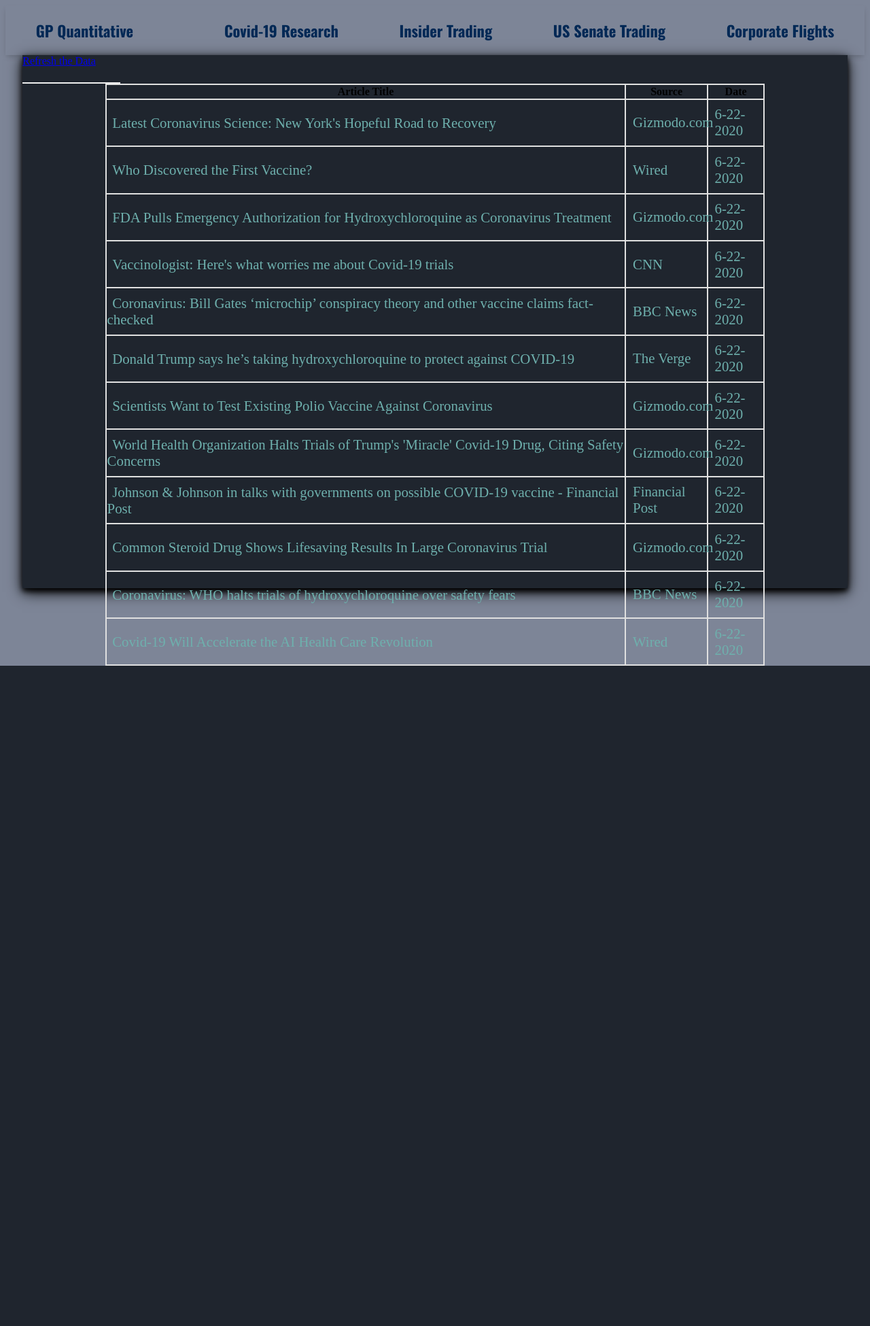
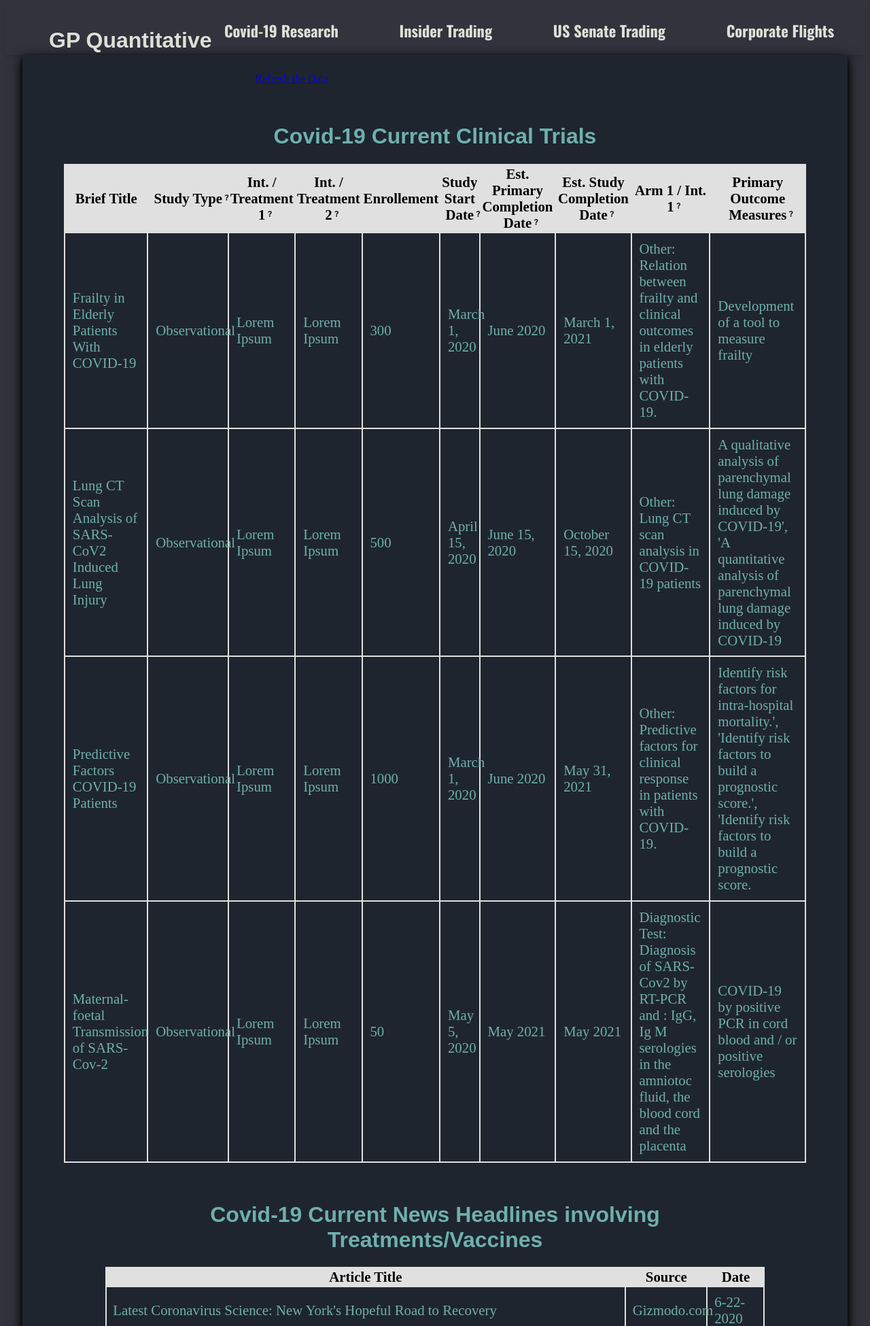
Before and after one commit to alexrpreston/GPQuants, a Django app: page /covidData/ in a window 1280 px wide. Shown: the top 1950 px of the page at 68% size. Before the commit the page ends 979 px from the top, so only its background shows below. Run offline with Django 3.2, Linux system fonts and the light colour scheme; data comes from the database, SQL or seed files in the repository; both versions use the stored data as it was after the commit.

Commit message:
Made both tables and added styles

```diff
--- a/covidData/models.py
+++ b/covidData/models.py
@@ -10,3 +10,23 @@ class covidHeadlines(models.Model):
 
     def __str__(self):
         return self.title
+
+class covidClinicalTrials(models.Model):
+    title = models.CharField(max_length=200)
+    briefSummary = models.TextField(null=True, blank=True)
+    detailedDesc = models.TextField(null=True, blank=True)
+    studyType = models.CharField(max_length=200)
+    studyPhase = models.CharField(max_length=200)
+    firstintervention = models.CharField(max_length=200)
+    secondintervention = models.CharField(max_length=200)
+    enrollment = models.CharField(max_length=200)
+    startDate = models.CharField(max_length=200)
+    primaryCompletionDate = models.CharField(max_length=200)
+    studyCompletionDate = models.CharField(max_length=200)
+    armfirstintervention = models.CharField(max_length=200)
+    armSecondintervention = models.CharField(max_length=200)
+    primaryOutcomeMes = models.TextField(null=True, blank=True)
+    secondaryOutcomeMes = models.TextField(null=True, blank=True)
+
+    def __str__(self):
+        return self.title
--- a/covidData/static/covidData/style.css
+++ b/covidData/static/covidData/style.css
@@ -1,12 +1,38 @@
 html{
-    background-color: #7D8597;
+    background-color: #32333D;
 }
+
+.companyHeader{
+  float:left;
+  margin-top: -5.5%;
+  font-family: 'Noto Sans JP', sans-serif;
+  font-size: 200%;
+  color: #DCE1D7;
+  text-align: center;
+  padding: .9em 2.0em;
+  text-decoration: none;
+}
+
+
+.covidTableHeader{
+  background-color: #E0E0E0;
+  font-size: 130%;
+}
+
+.tableHeaderName{
+  font-family: 'Noto Sans JP', sans-serif;
+  color: #6EB0AD;
+  text-align: center;
+  padding-top: 3%;
+}
+
 
 .outerbox{
     background-color: #1F252E;
     box-shadow: 0 4px 8px 0 rgba(0, 0, 0, 1), 0 6px 20px 0 rgba(0, 0, 0, 1);
     margin: 0% 2% .5% 2%;
-    height: 100%;
+    padding-bottom: 10%;
+    padding-top: 2%;
 }
 
 #navBar{
@@ -18,7 +44,7 @@ ul {
     margin: 0;
     padding: 0;
     overflow: hidden;
-    background-color: #7D8597;
+    background-color: #32333D;
     ;
   }
 
@@ -30,15 +56,13 @@ ul {
     font-family: 'Oswald', sans-serif;
     font-size: 140%;
     display: block;
-    color: #002855;
+    color: #DCE1D7;
     text-align: center;
     padding: .9em 2.0em;
     text-decoration: none;
   }
 
-  .content {
-    padding: 16px;
-  }
+
 
   /* The sticky class is added to the header with JS when it reaches its scroll position */
   .sticky {
@@ -59,8 +83,39 @@ ul {
 
   .covidNewsTable{
       width: 80%;
+      height: 60%;
       margin: auto;
   }
+
+.headerColumnTooltip{
+  position:absolute;
+  font-size: 60%;
+}
+
+.headerColumnTooltip .headerColumnTooltipText {
+  visibility: hidden;
+  width: 120px;
+  bottom: 100%;
+  left: 50%;
+  margin-left: -60px; /* Use half of the width (120/2 = 60), to center the tooltip */
+  background-color: black;
+  color: #fff;
+  text-align: center;
+  padding: 5px 0;
+  border-radius: 6px;
+
+  position: absolute;
+  z-index: 1;
+}
+
+.headerColumnTooltip:hover .headerColumnTooltipText {
+  visibility: visible;
+}
+
+.covidTrialsTable{
+  width: 90%;
+  margin: auto;
+}
   .rowData{
 
       font-size: 130%;
@@ -70,22 +125,19 @@ ul {
   }
 
   .collapsible {
+    margin: -10% 0%;
+    padding: 0% 0%;
+    color: #6EB0AD;
+    text-decoration: none;
     cursor: pointer;
-    border: none;
-    text-align: left;
-    outline: none;
-    font-size: 15px;
   }
 
-  /* Add a background color to the button if it is clicked on (add the .active class with JS), and when you move the mouse over it (hover) */
-  .active, .collapsible:hover {
-    background-color: #ccc;
-  }
+
 
   /* Style the collapsible content. Note: hidden by default */
   .content {
-    padding: 0 18px;
+
+    border-collapse: collapse;
+    color: #6EB0AD;
     display: none;
-    overflow: hidden;
-    background-color: #f1f1f1;
   }
--- a/covidData/templates/covidData/home.html
+++ b/covidData/templates/covidData/home.html
@@ -9,41 +9,76 @@
     <body>
         <div id="navBar">
             <ul>
-                <li><a href="#contact">Corporate Flights</a></li>
-                <li><a href="about.asp">US Senate Trading</a></li>
-                <li><a href="about.asp">Insider Trading</a></li>
-                <li><a href="news.asp">Covid-19 Research</a></li>
-                <li style="float:left;"><a href="#">GP Quantitative</a></li>
+                <li><a>Corporate Flights</a></li>
+                <li><a>US Senate Trading</a></li>
+                <li><a>Insider Trading</a></li>
+                <li><a>Covid-19 Research</a></li>
             </ul>
+            <h1 class="companyHeader">GP Quantitative</li>
         </div>
         <div class="outerbox">
             <a href="{% url 'scrape' %}">Refresh the Data</a>
 
+                <h1 class="tableHeaderName">Covid-19 Current Clinical Trials</h1>
+                <table class="covidTrialsTable">
+                  <tr>
+                    <th class="covidTableHeader">Brief Title<a class="headerColumnTooltip"><span class="headerColumnTooltipText">Lorem Ipsum</span></a></th>
+                    <!--<th class="covidTableHeader">Brief Summary<a class="headerColumnTooltip"><span class="headerColumnTooltipText">Lorem Ipsum</span></a></th>-->
+                    <th class="covidTableHeader">Study Type<a class="headerColumnTooltip">﹖<span class="headerColumnTooltipText">Lorem Ipsum</span></a></th>
+                    <th class="covidTableHeader">Int. / Treatment 1<a class="headerColumnTooltip">﹖<span class="headerColumnTooltipText">Lorem Ipsum</span></a></th>
+                    <th class="covidTableHeader">Int. / Treatment 2<a class="headerColumnTooltip">﹖<span class="headerColumnTooltipText">Lorem Ipsum</span></a></th>
+                    <th class="covidTableHeader">Enrollement<a class="headerColumnTooltip"><span class="headerColumnTooltipText">Lorem Ipsum</span></a></th>
+                    <th class="covidTableHeader">Study Start Date<a class="headerColumnTooltip">﹖<span class="headerColumnTooltipText">Lorem Ipsum</span></a></th>
+                    <th class="covidTableHeader">Est. Primary Completion Date<a class="headerColumnTooltip">﹖<span class="headerColumnTooltipText">Lorem Ipsum</span></a></th>
+                    <th class="covidTableHeader">Est. Study Completion Date<a class="headerColumnTooltip">﹖<span class="headerColumnTooltipText">Lorem Ipsum</span></a></th>
+                    <th class="covidTableHeader">Arm 1 / Int. 1<a class="headerColumnTooltip">﹖<span class="headerColumnTooltipText">Lorem Ipsum</span></a></th>
+                    <th class="covidTableHeader">Primary Outcome Measures<a class="headerColumnTooltip">﹖<span class="headerColumnTooltipText">Lorem Ipsum</span></a></th>
+                  </tr>
+                  {% for object in covidtrials %}
+                  <tr>
+                      <td class="rowData">{{ object.title }}</td>
+                      <!--<td class="rowData">{{ object.briefSummary }}</td>-->
+                      <td class="rowData">{{ object.studyType }}</td>
+                      <td class="rowData">Lorem Ipsum</td>
+                      <td class="rowData">Lorem Ipsum</td>
+                      <td class="rowData">{{ object.enrollment }}</td>
+                      <td class="rowData">{{ object.startDate }}</td>
+                      <td class="rowData">{{ object.primaryCompletionDate }}</td>
+                      <td class="rowData">{{ object.studyCompletionDate }}</td>
+                      <td class="rowData">{{ object.armfirstintervention }}</td>
+                      <td class="rowData">{{ object.primaryOutcomeMes }}</td>
+                  </tr>
 
-                    <div class="tooltip">
+                  {% endfor %}
 
-                      <span>{{ object.source }}</span>
-                    </div>
-                    <h1 class="lineBreaks"></h1>
+                </table>
 
 
+                <h1 class="tableHeaderName">Covid-19 Current News Headlines involving <br>Treatments/Vaccines</h1>
                     <table class="covidNewsTable">
                         <tr>
-                          <th>Article Title</th>
-                          <th>Source</th>
-                          <th>Date</th>
+                          <th class="covidTableHeader">Article Title</th>
+                          <th class="covidTableHeader">Source</th>
+                          <th class="covidTableHeader">Date</th>
                         </tr>
                         {% for object in covidHeadline %}
 
-                        <tr>
-                            <button type="button" class="collapsible">
-                            <td><a class="rowData" href={{ object.url }} target=”_blank”>{{ object.title }} </a></td>
+                        <tr class="collapsible">
+
+                            <td class="rowData">{{ object.title }}</td>
                             <td class="rowData">{{ object.source }}</td>
                             <td class="rowData">6-22-2020</td>
-                            </button>
-                        </tr><div class="content">
-                            <p>{{ object.desc }}</p>
+                        </tr>
+
+                          <tr  class="content">
+                            <div  class="content">
+                              <td style="border: 0px">{{ object.desc }}</td>
+                              <p></p>
                             </div>
+
+                          </tr>
+
+
                         {% endfor %}
 
                       </table>
--- a/covidData/views.py
+++ b/covidData/views.py
@@ -2,12 +2,13 @@ from django.shortcuts import render, redirect
 from django.http import HttpResponseRedirect
 from django.http import HttpResponse
 from newsapi import NewsApiClient
-from covidData.models import covidHeadlines
+from covidData.models import covidHeadlines, covidClinicalTrials
+import requests
 
 
 def scrape(response):
     covidHeadlines.objects.all().delete()
-
+    covidClinicalTrials.objects.all().delete()
 
     newsapi = NewsApiClient(api_key = "7890f99f817b40a0a587325193ca0933")
     top = newsapi.get_everything(q ='(covid OR coronavirus) AND (treatment OR vaccine)')
@@ -28,14 +29,42 @@ def scrape(response):
         new_headline.desc = f['description']
         new_headline.save()
 
+    # ############################################################################
+
+    parameters = {"fields": "BriefTitle,BriefSummary,DetailedDescription,StudyType,Phase,EnrollmentCount,StartDate,PrimaryCompletionDate,CompletionDate,ArmGroupInterventionName,PrimaryOutcomeMeasure,SecondaryOutcomeMeasure",
+            "fmt": "JSON",
+            "expr": "covid"}
+
+    response = requests.get("https://clinicaltrials.gov/api/query/study_fields?", params=parameters)
+
+    data = response.json()
+    jsonResult = data["StudyFieldsResponse"]
+    topStudies = jsonResult["StudyFields"]
+
+    for i in range(len(topStudies)):
+        individualStudy = topStudies[i]
+        new_trial = covidClinicalTrials()
+        new_trial.title = str(individualStudy["BriefTitle"])[2:-2]
+        new_trial.briefSummary = str(individualStudy["BriefSummary"])[2:-2]
+        new_trial.detailedDesc = str(individualStudy["DetailedDescription"])[2:-2]
+        new_trial.studyType = str(individualStudy["StudyType"])[2:-2]
+        new_trial.Phase = str(individualStudy["Phase"])[2:-2]
+        new_trial.enrollment = str(individualStudy["EnrollmentCount"])[2:-2]
+        new_trial.studyCompletionDate = str(individualStudy["CompletionDate"])[2:-2]
+        new_trial.startDate = str(individualStudy["StartDate"])[2:-2]
+        new_trial.primaryCompletionDate = str(individualStudy["PrimaryCompletionDate"])[2:-2]
+        new_trial.armfirstintervention = str(individualStudy["ArmGroupInterventionName"])[2:-2]
+        new_trial.primaryOutcomeMes = str(individualStudy["PrimaryOutcomeMeasure"])[2:-2]
+        new_trial.secondaryOutcomeMes = str(individualStudy["SecondaryOutcomeMeasure"])[2:-2]
+        new_trial.save()
+
     return redirect("../")
-
-
 
 def index(request):
     covidHeadlinesFull = covidHeadlines.objects.all()[8:]
-
+    covidTrialsFull = covidClinicalTrials.objects.all()[:4]
     context = {
+        "covidtrials": covidTrialsFull,
         "covidHeadline": covidHeadlinesFull,
     }
     return render(request, "covidData/home.html", context)
```
Also changed, not shown: covidData/test.py (added, +17 -0 lines), covidData/migrations/0003_covidclinicaltrials.py (added), db.sqlite3. Lines whose indentation alone changed are shown as unchanged.
